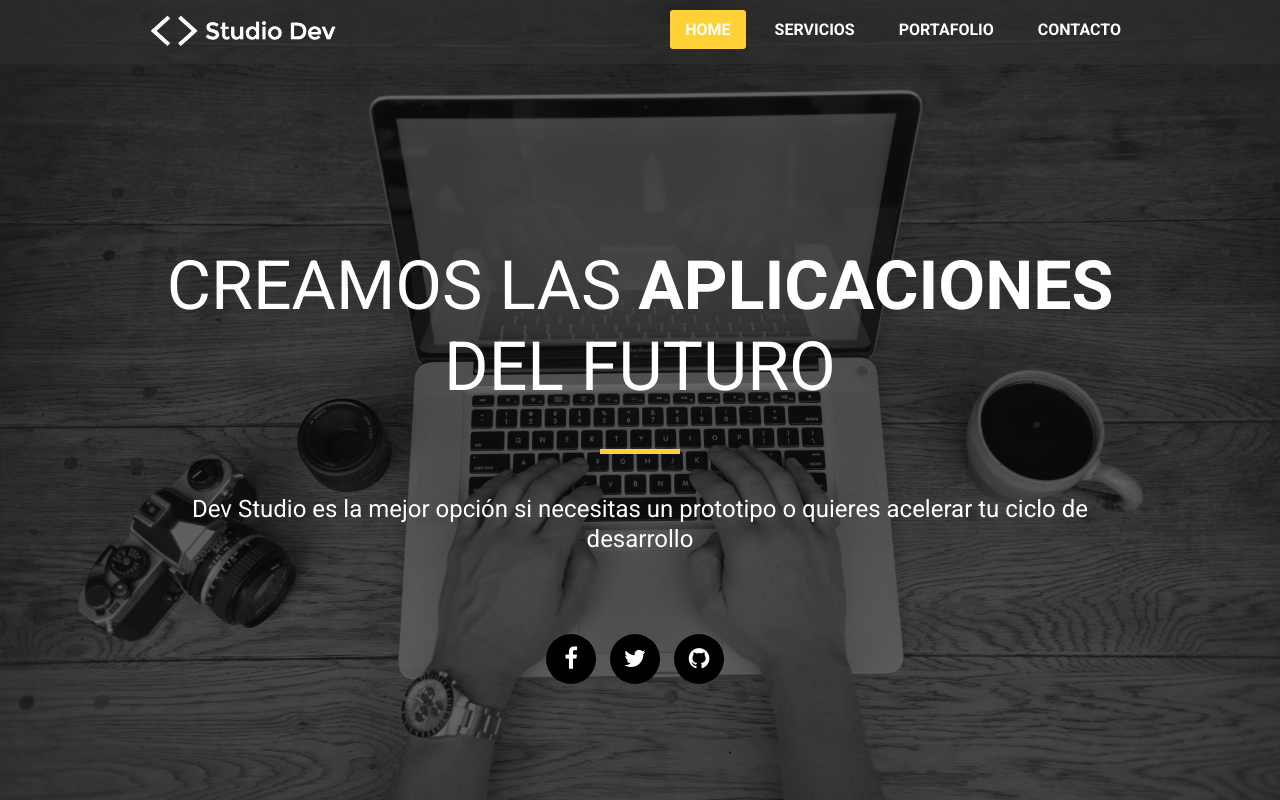
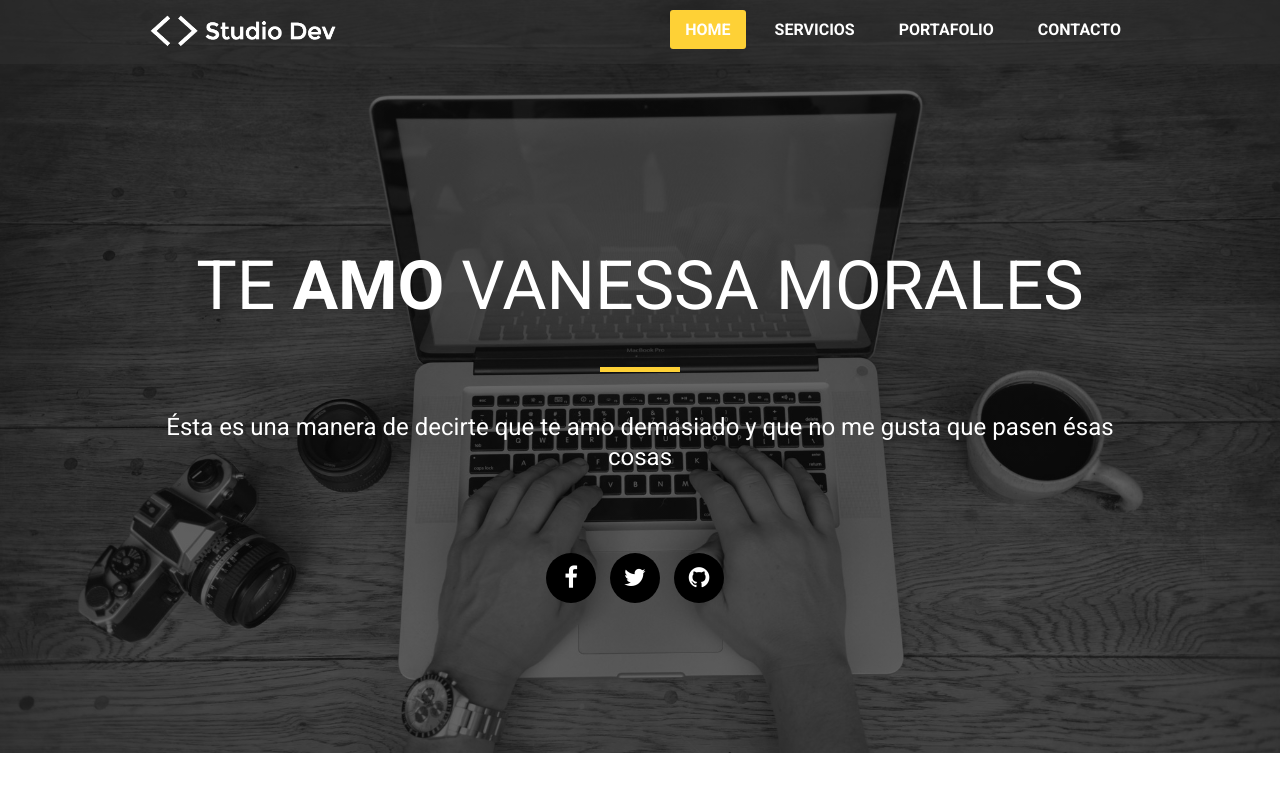
Before and after one commit to bdfabricio/studio_dev, a plain HTML site: page index.html in a window 1280 px wide. Shown: the top 800 px of the page. Drawn offline with nearby package versions, Linux system fonts and the light colour scheme.

Commit message:
Cambio en el título

```diff
--- a/index.html
+++ b/index.html
@@ -24,9 +24,9 @@
 		</div>
 	</header>
 	<section id="home" class="container">
-		<h1>CREAMOS LAS <strong>APLICACIONES</strong> DEL FUTURO</h1>
+		<h1>TE <strong>AMO</strong> VANESSA MORALES</h1>
 		<div class="divider"></div>
-		<p>Dev Studio es la mejor opción si necesitas un prototipo o quieres acelerar tu ciclo de desarrollo</p>
+		<p>Ésta es una manera de decirte que te amo demasiado y que no me gusta que pasen ésas cosas</p>
 		<div class="social">
 			<a href=""><i class="fa fa-facebook" aria-hidden="true"></i></a>
 			<a href=""><i class="fa fa-twitter" aria-hidden="true"></i></a>
```
